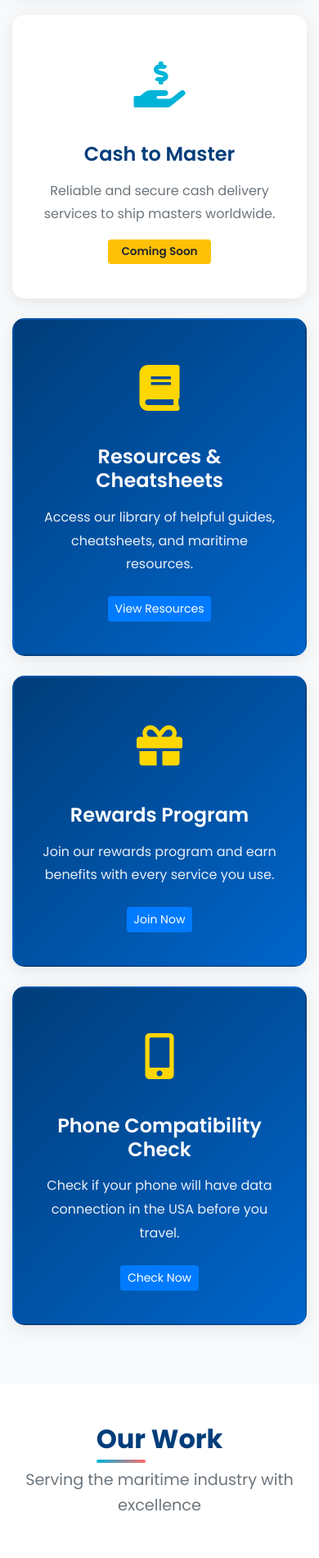
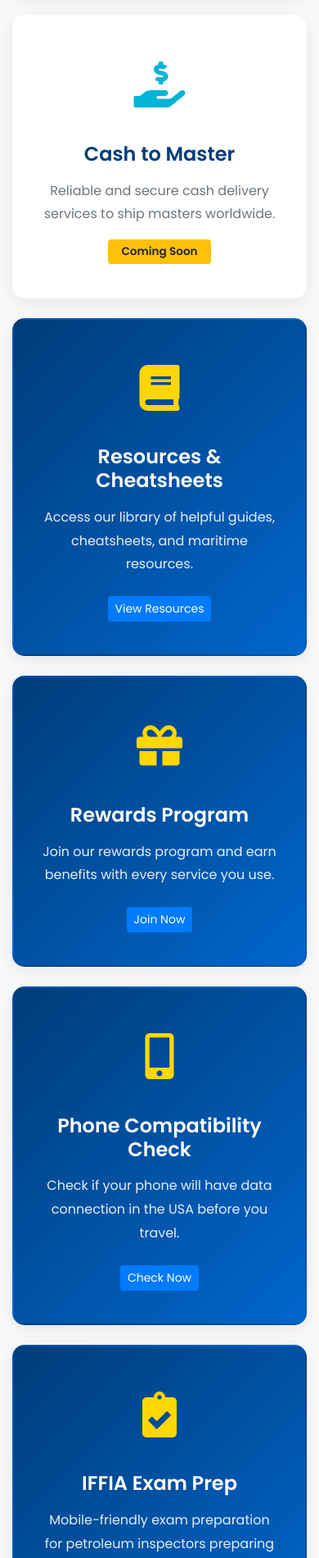
Before and after one commit to zhim57/amicuswebsite, a Node server app: page / in a window 390 px wide. Shown: the part 2182-4082 px from the top of the page at 82% size. Run offline with Node 20, Linux system fonts and the light colour scheme; some libraries are stand-ins or nearby versions; grey boxes are pictures that could not be loaded.

Commit message:
Add IFFIA Exam Prep service card to homepage
Add a new service card linking to the IFFIA exam preparation platform for petroleum inspectors. The card is styled consistently with other highlighted services and emphasizes mobile-friendly access.

🤖 Generated with [Claude Code](https://claude.com/claude-code)

Co-Authored-By: Claude <noreply@anthropic.com>

```diff
--- a/views/index.ejs
+++ b/views/index.ejs
@@ -110,6 +110,18 @@
           <a href="https://imei-zhim57-app.herokuapp.com/" target="_blank" class="btn btn-sm btn-primary mt-2">Check Now</a>
         </div>
       </div>
+
+      <!-- IFFIA Exam Prep Service -->
+      <div class="col-md-6 col-lg-4 mb-4">
+        <div class="service-card service-card-highlight">
+          <div class="service-icon">
+            <i class="fas fa-clipboard-check"></i>
+          </div>
+          <h3>IFFIA Exam Prep</h3>
+          <p>Mobile-friendly exam preparation for petroleum inspectors preparing for the IFFIA certification.</p>
+          <a href="https://calm-ridge-53583.herokuapp.com/" target="_blank" class="btn btn-sm btn-primary mt-2">Start Studying</a>
+        </div>
+      </div>
     </div>
   </div>
 </section>
```
